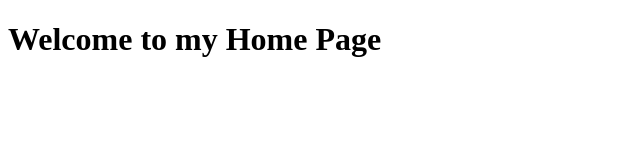
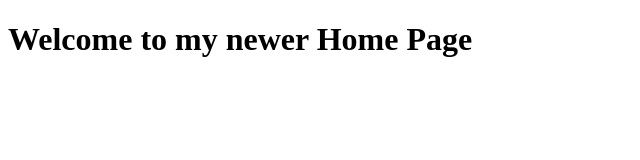
Before and after one commit to arshag/mywebsite, a website: page dist/index.html in a window 1280 px wide. Shown: the whole page, without its empty margins (0-640 px from the left). Drawn offline with Linux system fonts and the light colour scheme.

Commit message:
new html

```diff
--- a/dist/index.html
+++ b/dist/index.html
@@ -6,6 +6,6 @@
     <title>My WebSite</title>
 </head>
 <body>
-    <h1>Welcome to my Home Page</h1>
+    <h1>Welcome to my newer Home Page</h1>
 </body>
 </html>
```
